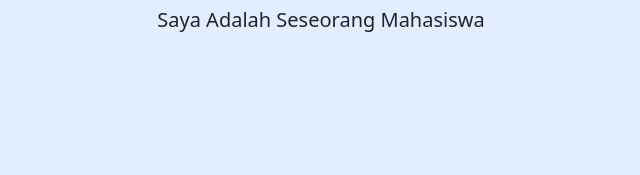
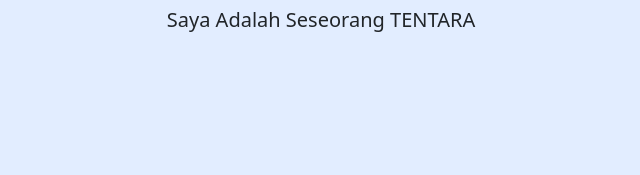
Before and after one commit to aldipermata/My-Porfolio, a plain HTML site: page index.html in a window 1280 px wide. Shown: the part 373-548 px from the top of the page, 319-959 px from the left. Drawn offline with nearby package versions, Linux system fonts and the light colour scheme.

Commit message:
Update index.html

```diff
--- a/index.html
+++ b/index.html
@@ -44,7 +44,7 @@
 <section class="jumbotron text-center" >
   <img src="img/pas.jpeg" alt="Aldi Permata" width="200" class="rounded-circle img-thumbnail">
   <h1 class="display-4">Aldi Permata</h1>
-  <p class="lead">Saya Adalah Seseorang Mahasiswa</p>
+  <p class="lead">Saya Adalah Seseorang TENTARA</p>
 <svg xmlns="http://www.w3.org/2000/svg" viewBox="0 0 1440 320"><path fill="#ffffff" fill-opacity="1" d="M0,96L40,80C80,64,160,32,240,69.3C320,107,400,213,480,250.7C560,288,640,256,720,224C800,192,880,160,960,170.7C1040,181,1120,235,1200,224C1280,213,1360,139,1400,101.3L1440,64L1440,320L1400,320C1360,320,1280,320,1200,320C1120,320,1040,320,960,320C880,320,800,320,720,320C640,320,560,320,480,320C400,320,320,320,240,320C160,320,80,320,40,320L0,320Z"></path></svg>
 
  </section>
```
